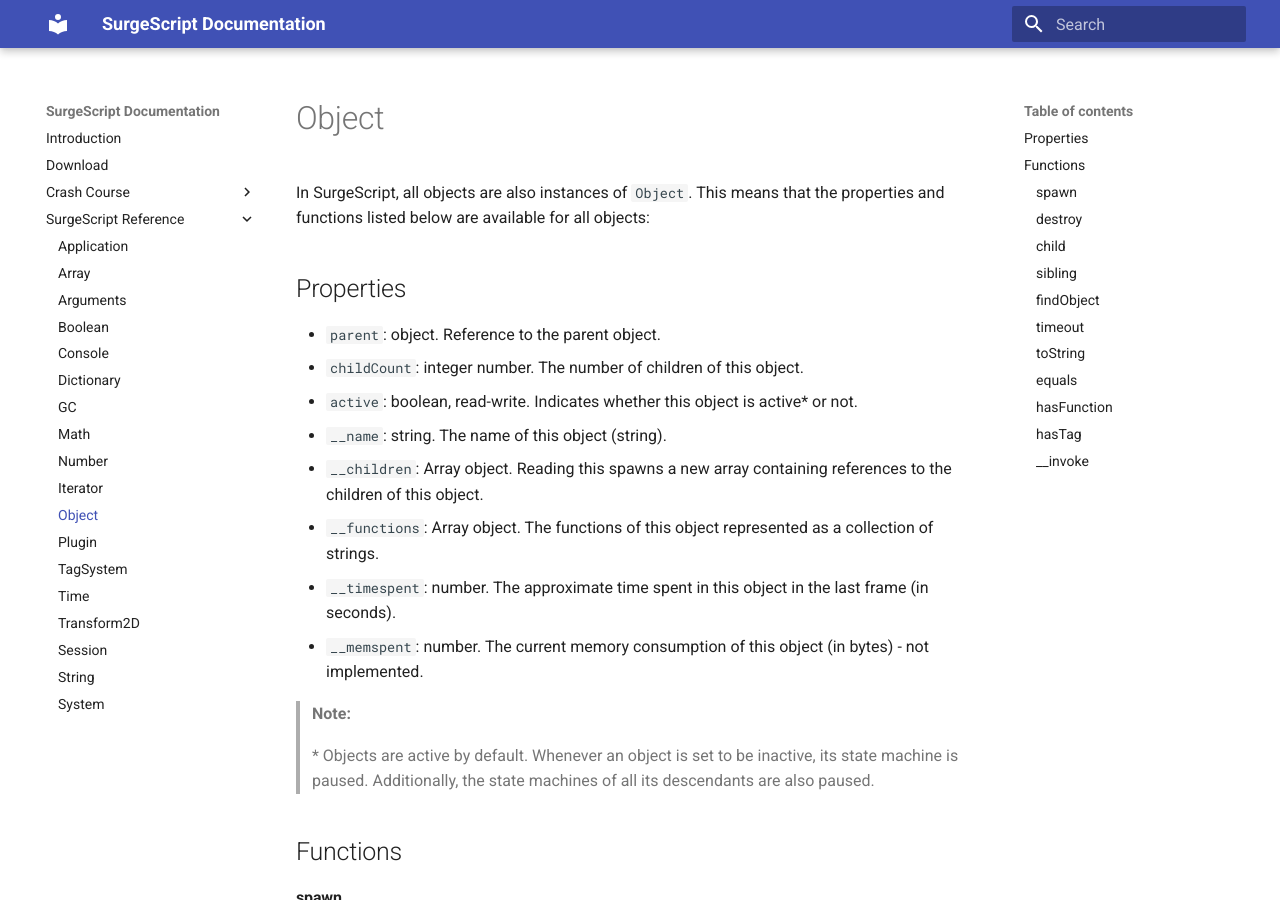
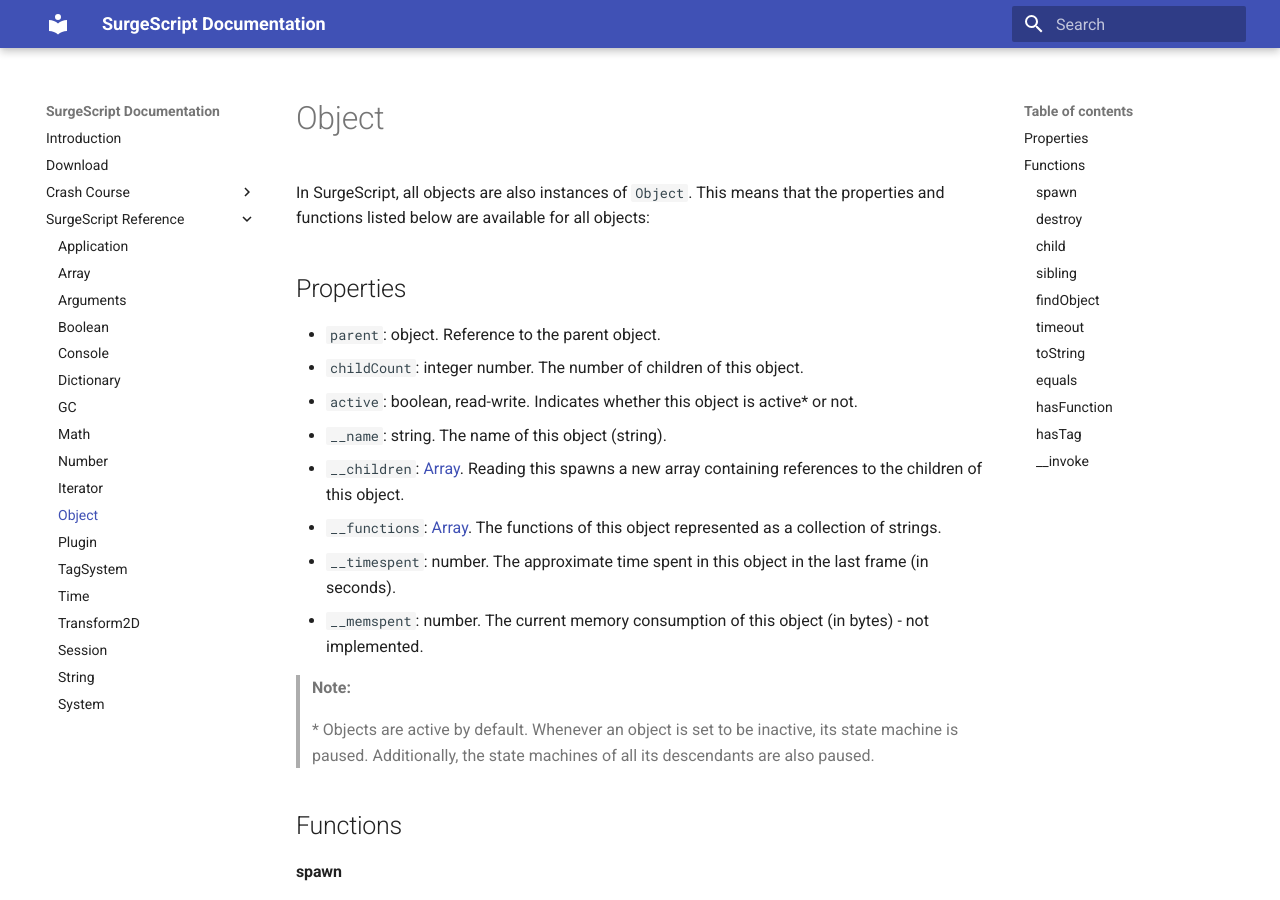
Before and after one commit to alemart/surgescript, an MkDocs documentation site: the page built from docs/reference/object.md, in a window 1280 px wide and 900 px high. Built offline with MkDocs 1.6.1 and Material for MkDocs 9.7.7, drawn with Linux system fonts in a browser that asks for light colours; old or Windows-style settings are respelled for this version of MkDocs; some of the changed text lies outside the part shown.

Commit message:
Small changes

```diff
--- a/docs/reference/object.md
+++ b/docs/reference/object.md
@@ -10,8 +10,8 @@
 * `childCount`: integer number. The number of children of this object.
 * `active`: boolean, read-write. Indicates whether this object is active\* or not.
 * `__name`: string. The name of this object (string).
-* `__children`: Array object. Reading this spawns a new array containing references to the children of this object.
-* `__functions`: Array object. The functions of this object represented as a collection of strings.
+* `__children`: [Array](array.md). Reading this spawns a new array containing references to the children of this object.
+* `__functions`: [Array](array.md). The functions of this object represented as a collection of strings.
 * `__timespent`: number. The approximate time spent in this object in the last frame (in seconds).
 * `__memspent`: number. The current memory consumption of this object (in bytes) - not implemented.
 
```
Also changed, not shown: other parts of docs/reference/object.md (+2 -2 lines).
